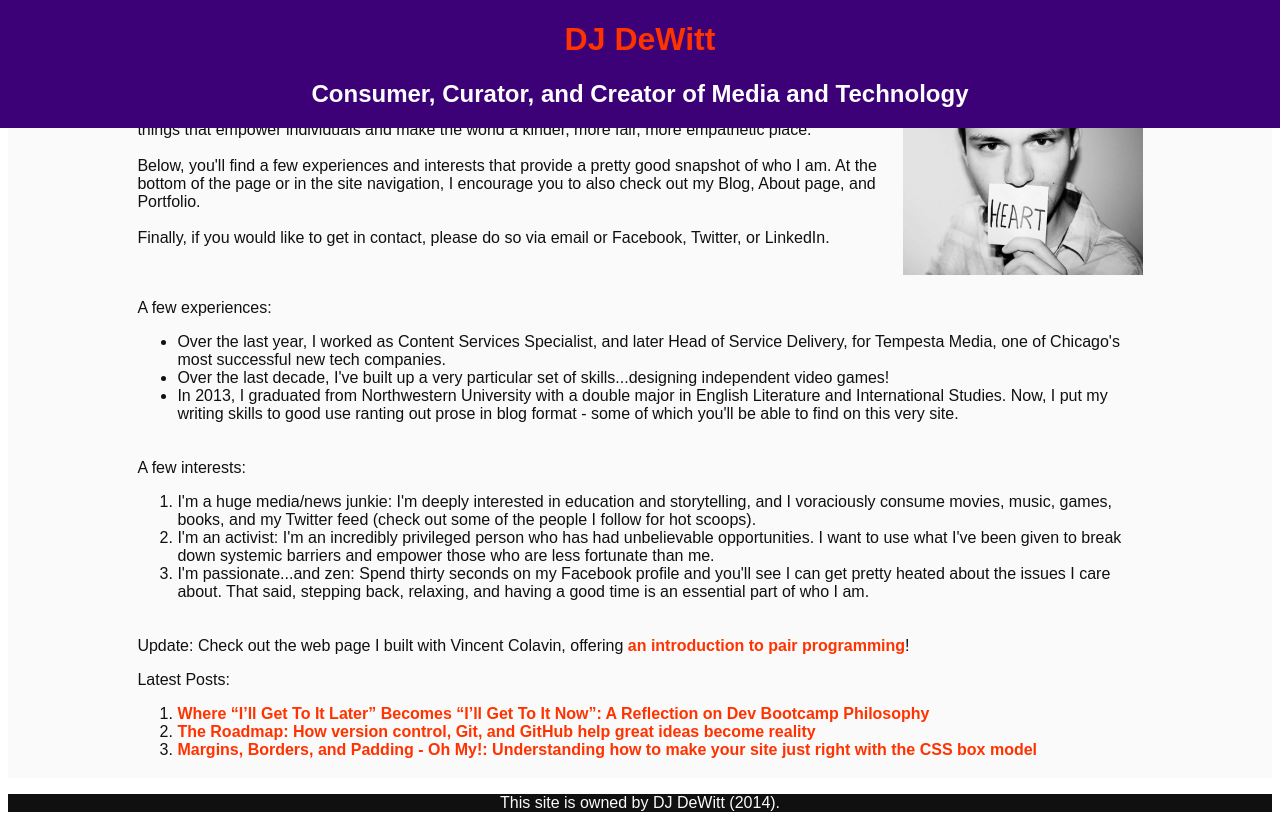
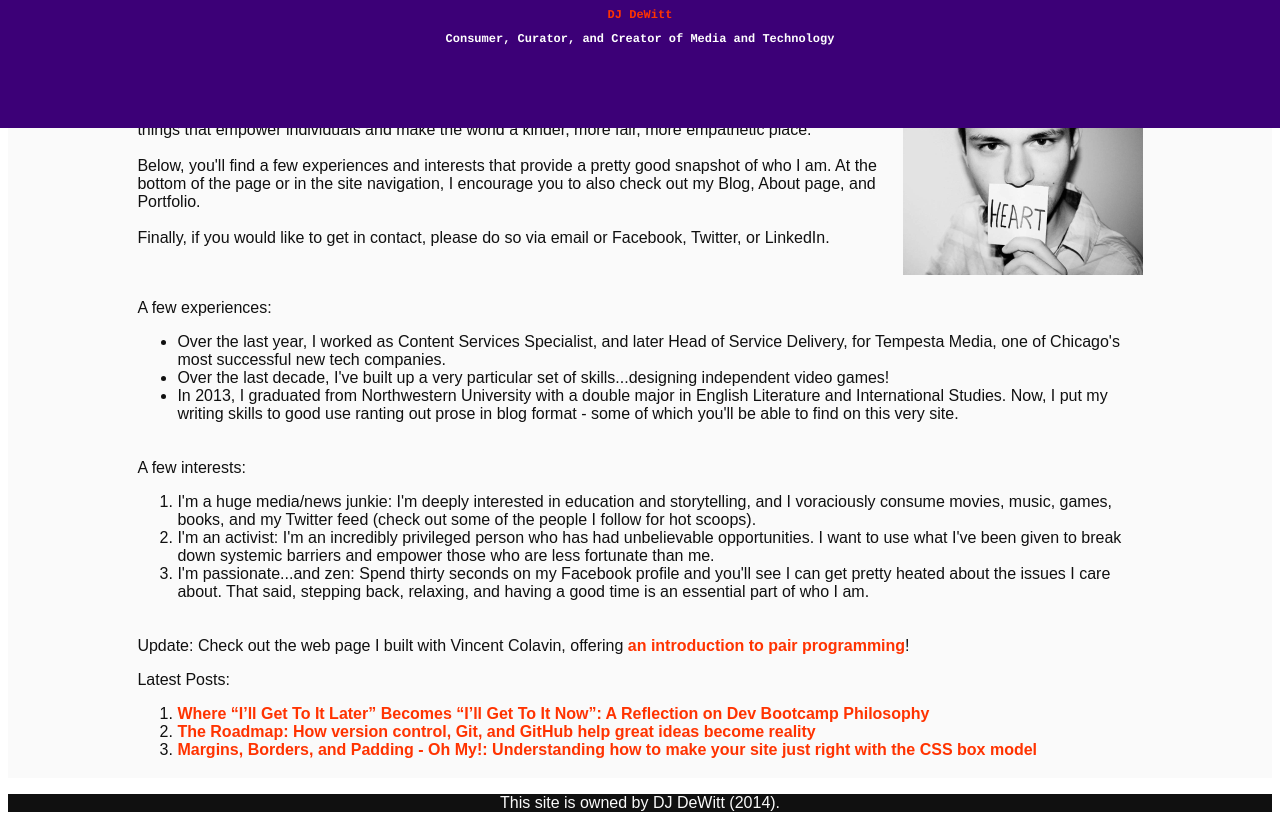
Before and after one commit to DJDeWitt/DJDeWitt.github.io, a plain HTML site: page index.html in a window 1280 px wide. Drawn offline with Linux system fonts and the light colour scheme.

Commit message:
update index and stylesheet

```diff
--- a/index.html
+++ b/index.html
@@ -10,13 +10,13 @@
   	<!-- First Div tag: Blog Header -->
   	<div class="header">
   		<!-- Insert Website Name Here -->
-  		<h1><a href="./index.html">DJ DeWitt</a></h1>
+  		<h1 style="font-family:courier; font-size: 75%; color: #FFFFFF"><a href="./index.html">DJ DeWitt</a></h1>
   		<!-- Insert Website Subtitle Here -->
-  		<h2>Consumer, Curator, and Creator of Media and Technology</h2>
+  		<h2 style="font-family:courier; font-size: 75%; color: #FFFFFF">Consumer, Curator, and Creator of Media and Technology</h2>
   	</div>
   	<!-- Navigation Menu -->
   	<div class="nav">
-  		<table width="100%">
+  		<table width="60%">
   			<tr>
   				<td><a href="./blog_archive.html">Blog</a></td>
   				<td><a href="./portfolio.html">Portfolio</a></td>
```
